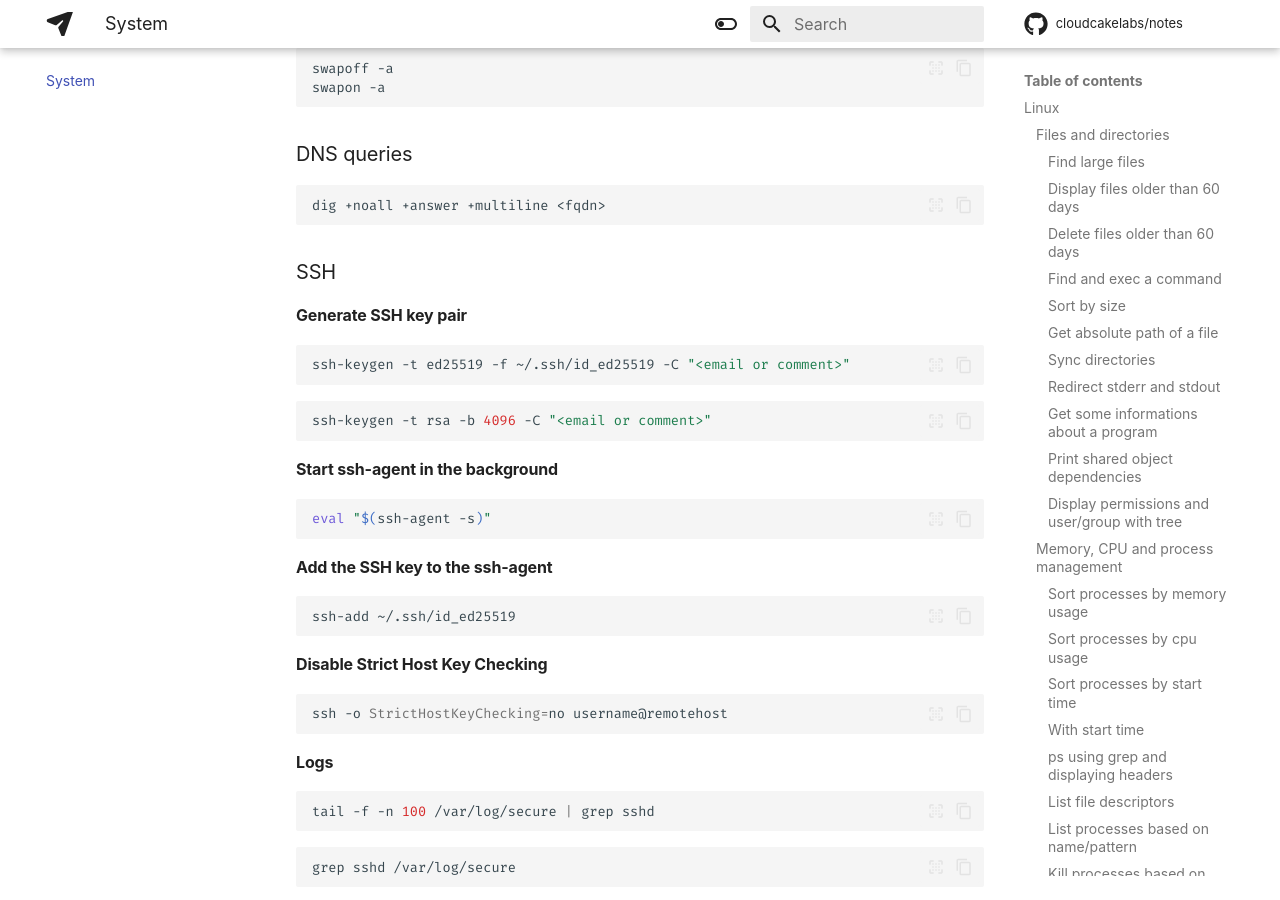
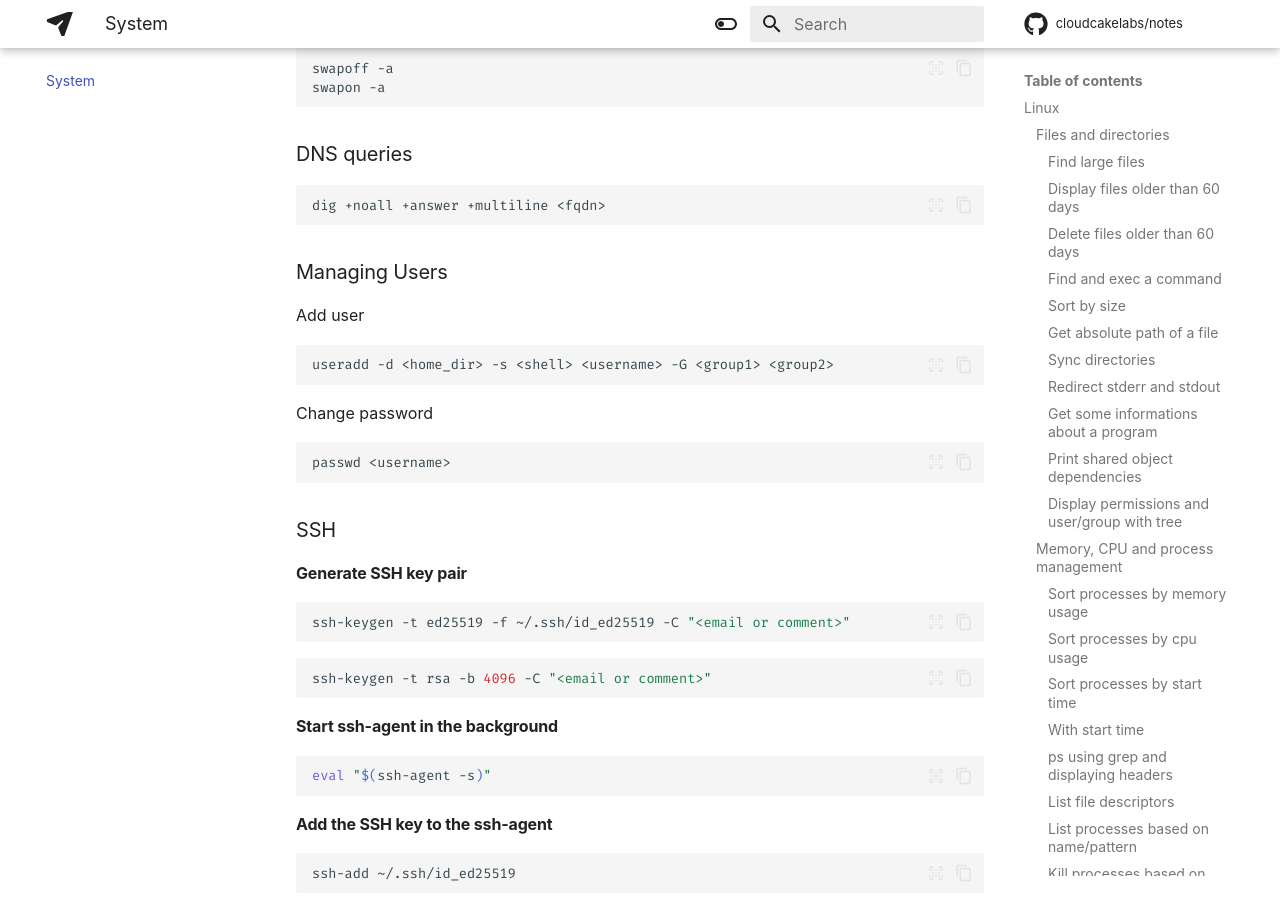
Before and after one commit to cloudcakelabs/notes, an MkDocs documentation site: the page built from docs/system.md, in a window 1280 px wide and 900 px high, scrolled down 3653 px. Built offline with MkDocs 1.6.1 and Material for MkDocs 9.7.7, drawn with Linux system fonts in a browser that asks for light colours; some web fonts are replaced; comment, search, counter and statistics services are not loaded.

Commit message:
Update notes.

````diff
--- a/docs/system.md
+++ b/docs/system.md
@@ -221,6 +221,20 @@ swapon -a
 
 ```sh
 dig +noall +answer +multiline <fqdn>
+```
+
+### Managing Users
+
+Add user
+
+```sh
+useradd -d <home_dir> -s <shell> <username> -G <group1> <group2>
+```
+
+Change password
+
+```sh
+passwd <username>
 ```
 
 ### SSH
````
